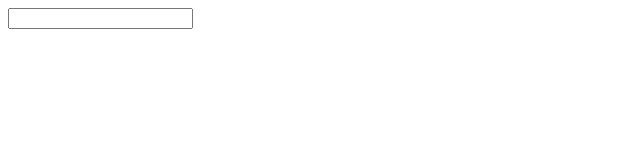
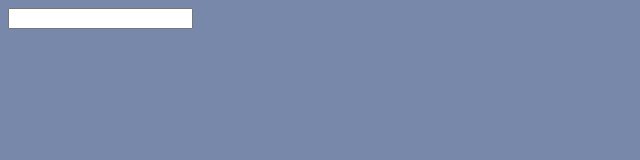
Before and after one commit to tevko/Resources, a website with bundled scripts: page index.html in a window 1280 px wide. Shown: the whole page, without its empty margins (0-640 px from the left). Built offline with nearby package versions, Linux system fonts and the light colour scheme.

Commit message:
add some css

```diff
--- a/index.html
+++ b/index.html
@@ -5,6 +5,7 @@
   <meta http-equiv="X-UA-Compatible" content="IE=edge">
   <meta name="viewport" content="width=device-width, initial-scale=1.0">
   <title>Resources for your next amazing project</title>
+  <link rel="stylesheet" href="style.css">
 </head>
 <body>
   <script src="js/main.js" type="module"></script>
--- /dev/null
+++ b/style.css
@@ -0,0 +1,11 @@
+:root {
+  --main: #7788AA;
+}
+
+* {
+  box-sizing: border-box;
+}
+
+body {
+  background-color: var(--main);
+}
```
